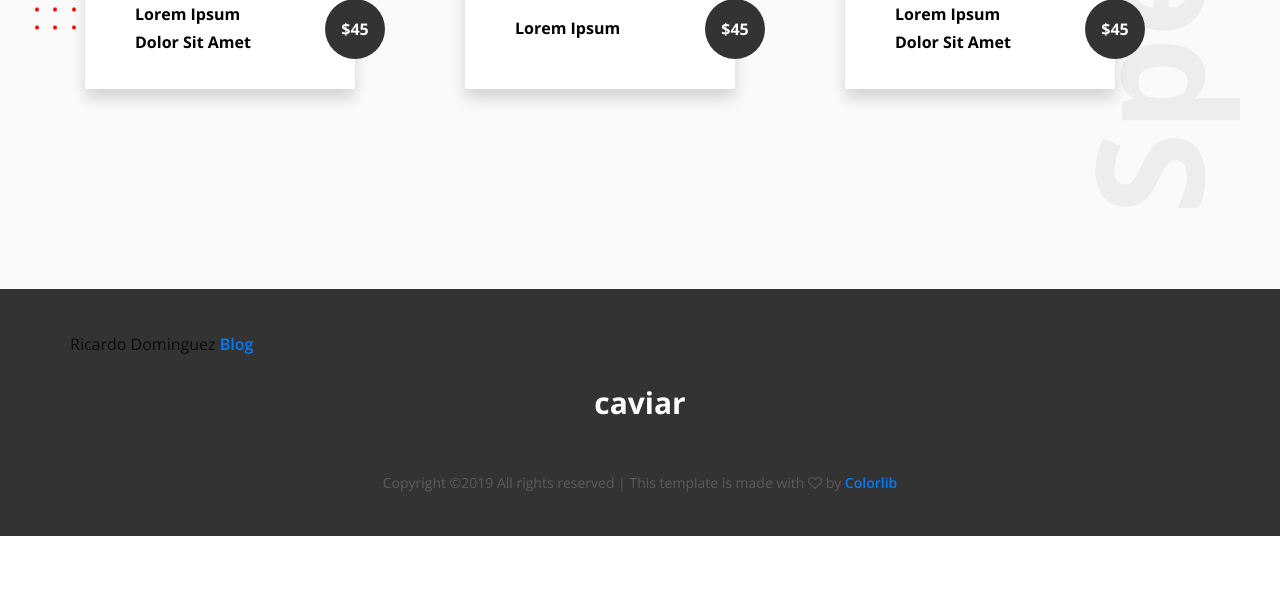
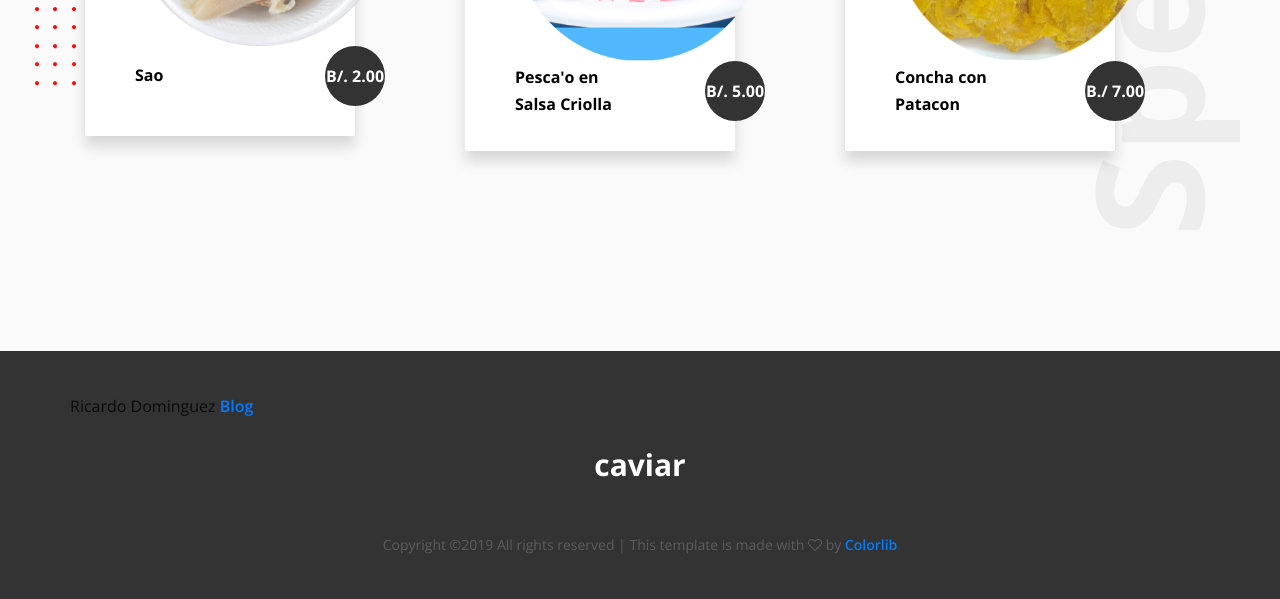
Before and after one commit to inusui/Sao507, a PHP site: page /index.php in a window 1280 px wide. Shown: the part 1115-1714 px from the top of the page. Before the commit the page ends 1651 px from the top, so only its background shows below. Run offline with PHP 8.4, Linux system fonts and the light colour scheme.

Commit message:
Add files via upload

```diff
--- a/index.php
+++ b/index.php
@@ -131,34 +131,34 @@ img {
                         <h2>Menu</h2>
                     </div>
                     <!-- btn -->
-                    <a href="menu.php" class="btn caviar-btn"><span></span> View The Menu</a>
+                    <a href="menu.php" class="btn caviar-btn"><span></span> Ver Menu</a>
                 </div>
             </div>
             <div class="row">
                 <div class="col-12 col-sm-6 col-md-4">
                     <div class="caviar-single-dish wow fadeInUp" data-wow-delay="0.5s">
-                        <img src="img/menu-img/dish-1.png" alt="">
+                        <img src="img/menu-img/sao.png" alt="">
                         <div class="dish-info">
-                            <h6 class="dish-name">Lorem Ipsum Dolor Sit Amet</h6>
-                            <p class="dish-price">$45</p>
+                            <h6 class="dish-name">Sao</h6>
+                            <p class="dish-price">B/. 2.00</p>
                         </div>
                     </div>
                 </div>
                 <div class="col-12 col-sm-6 col-md-4">
                     <div class="caviar-single-dish wow fadeInUp" data-wow-delay="1s">
-                        <img src="img/menu-img/dish-2.png" alt="">
+                        <img src="img/menu-img/pescado2.png" alt="">
                         <div class="dish-info">
-                            <h6 class="dish-name">Lorem Ipsum</h6>
-                            <p class="dish-price">$45</p>
+                            <h6 class="dish-name">Pesca'o en Salsa Criolla</h6>
+                            <p class="dish-price">B/. 5.00</p>
                         </div>
                     </div>
                 </div>
                 <div class="col-12 col-sm-6 col-md-4">
                     <div class="caviar-single-dish wow fadeInUp" data-wow-delay="1.5s">
-                        <img src="img/menu-img/dish-3.png" alt="">
+                        <img src="img/menu-img/concha.png" alt="">
                         <div class="dish-info">
-                            <h6 class="dish-name">Lorem Ipsum Dolor Sit Amet</h6>
-                            <p class="dish-price">$45</p>
+                            <h6 class="dish-name">Concha con Patacon</h6>
+                            <p class="dish-price">B./ 7.00</p>
                         </div>
                     </div>
                 </div>
```
